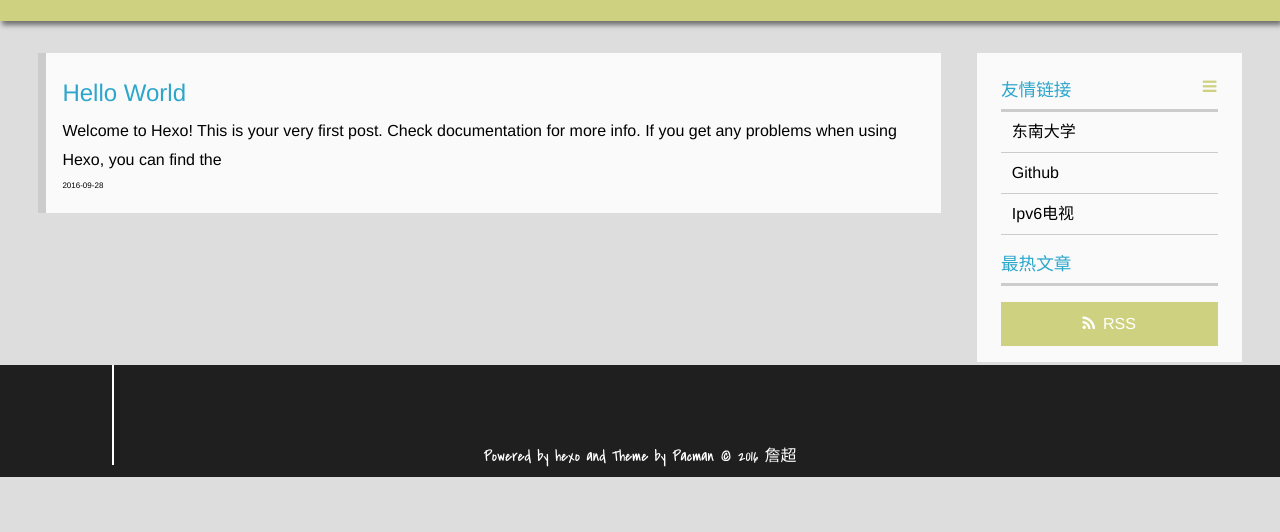
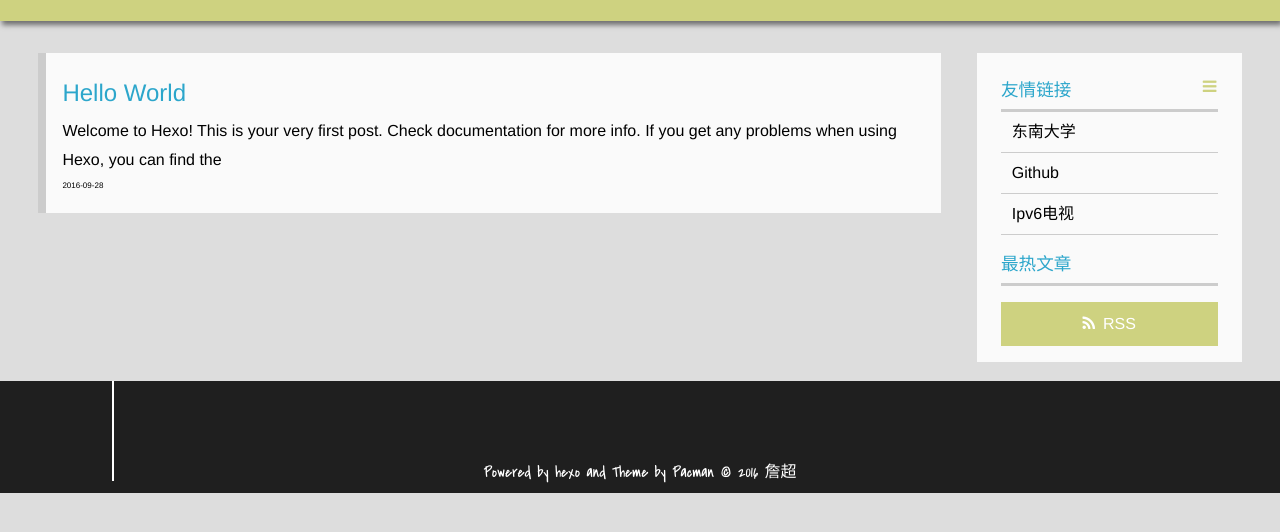
Before and after one commit to runningcamel/runningcamel.github.io, a plain HTML site: page index.html in a window 1280 px wide. Shown: the part 184-716 px from the top of the page. Drawn offline with Linux system fonts and the light colour scheme; a script that the page names is missing.

Commit message:
Site updated: 2016-09-30 11:07:59

```diff
--- a/css/style.css
+++ b/css/style.css
@@ -1715,7 +1715,7 @@ section.comment {
   transition: color 0.25s;
 }
 footer {
-  margin-top: 0.2em;
+  margin-top: 1.2em;
   background: #1f1f1f;
   padding: 0 2% 0.5em;
 }
```
